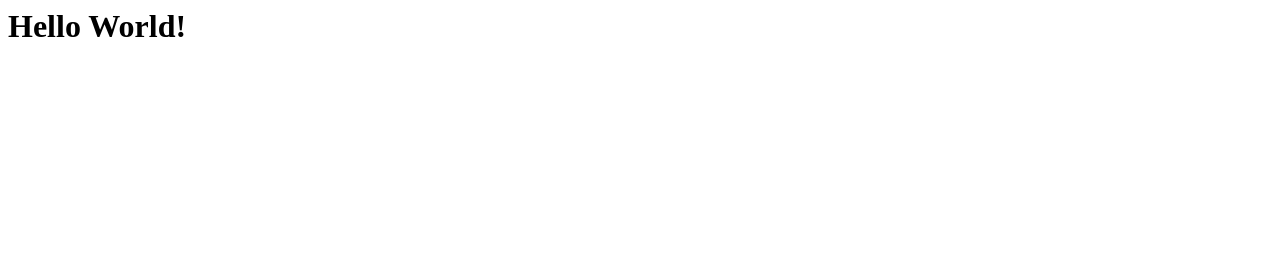
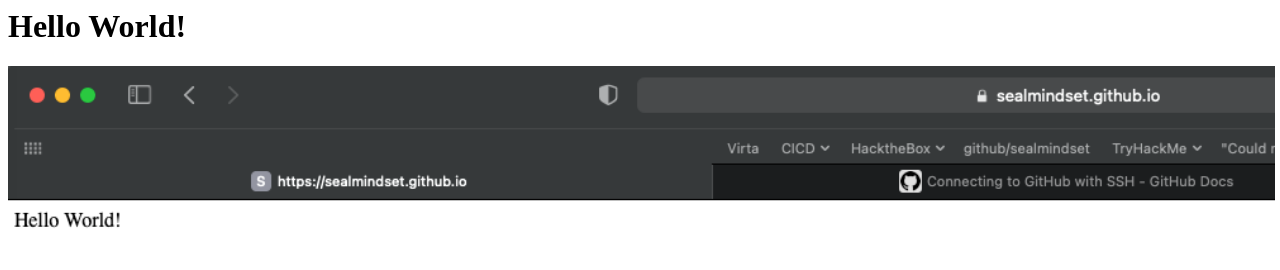
Before and after one commit to sealmindset/sealmindset.github.io, a plain HTML site: page index.html in a window 1280 px wide. Drawn offline with Linux system fonts and the light colour scheme.

Commit message:
Added image

```diff
--- a/index.html
+++ b/index.html
@@ -1,3 +1,6 @@
 <html>
     <h1>Hello World!</h1>
+    <div>
+        <img src="rvance.png" height="200">
+    </div>
 </html>
```
Also changed, not shown: rvance.png (added).
